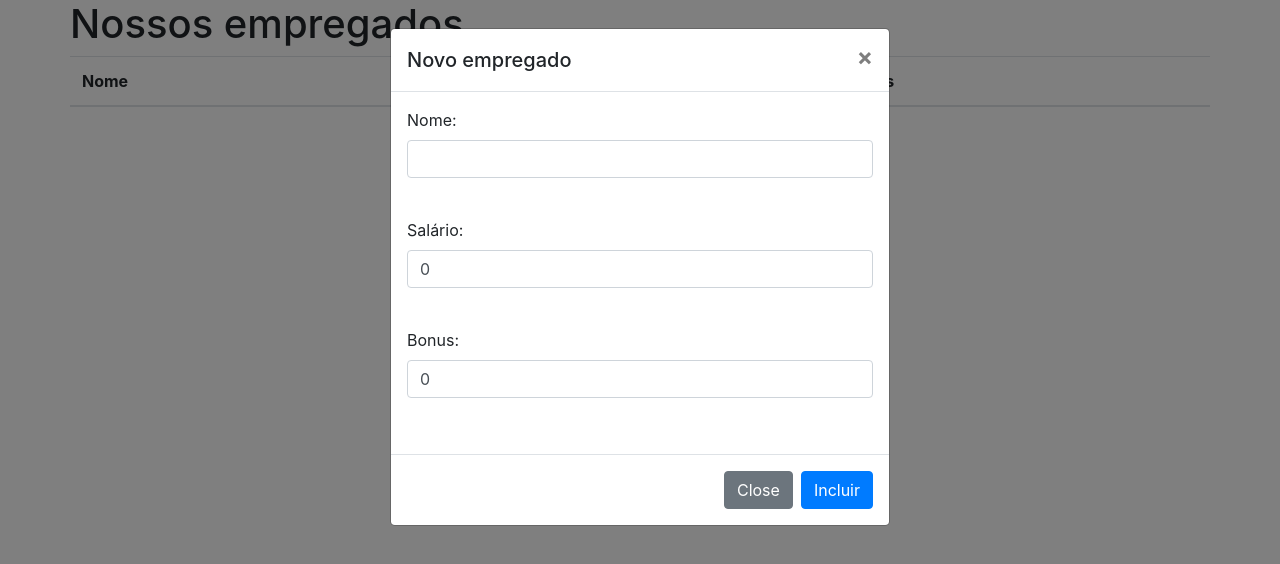
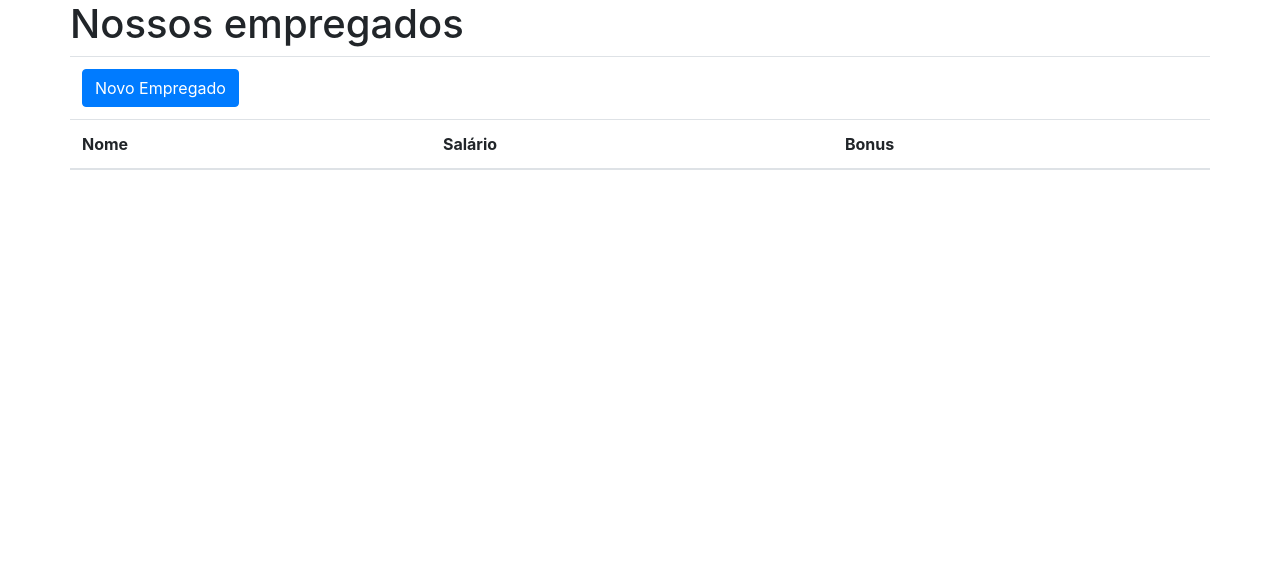
Before and after one commit to rafaellbarros/angular7-componentes-inter, an Angular app: page / in a window 1280 px wide. Shown: the top 564 px of the page. Built offline with nearby package versions, Linux system fonts and the light colour scheme.

Commit message:
Integração com formulários HTML

```diff
--- a/src/app/employee-list/employee-list.component.html
+++ b/src/app/employee-list/employee-list.component.html
@@ -4,6 +4,11 @@
     <p salaryColor="valor"></p>
     <table class="table table-striped">
       <thead>
+        <tr>
+          <td colspan="3">
+            <button class="btn btn-primary" (click)="openNewModal()">Novo Empregado</button>
+          </td>
+        </tr>
         <tr>
           <th>Nome</th>
           <th>Salário</th>
--- a/src/app/employee-list/employee-list.component.ts
+++ b/src/app/employee-list/employee-list.component.ts
@@ -13,15 +13,13 @@ export class EmployeeListComponent implements OnInit {
   employeeNewModal: EmployeeNewModalComponent;
 
   constructor(public employeeService: EmployeeService) {
-    console.log('> ', this.employeeNewModal);
-    setTimeout(() => {
-      console.log(this.employeeNewModal);
-      this.employeeNewModal.show();
-    }, 2000);
-
   }
 
   ngOnInit() {
+  }
+
+  openNewModal() {
+    this.employeeNewModal.show();
   }
 
   getSalaryColor(e) {
--- a/src/app/employee-new-modal/employee-new-modal.component.html
+++ b/src/app/employee-new-modal/employee-new-modal.component.html
@@ -1,4 +1,5 @@
 <!-- Modal -->
+<form (submit)="addEmployee($event)">
   <div class="modal" tabindex="-1" role="dialog" aria-labelledby="exampleModalLabel" aria-hidden="true">
     <div class="modal-dialog" role="document">
       <div class="modal-content">
@@ -25,8 +26,9 @@
         </div>
         <div class="modal-footer">
           <button type="button" class="btn btn-secondary" data-dismiss="modal">Close</button>
-        <button type="button" class="btn btn-primary">Incluir</button>
+          <button type="submit" class="btn btn-primary">Incluir</button>
         </div>
       </div>
     </div>
   </div>
+</form>
--- a/src/app/employee-new-modal/employee-new-modal.component.ts
+++ b/src/app/employee-new-modal/employee-new-modal.component.ts
@@ -1,5 +1,5 @@
 import { Component, OnInit, ElementRef } from '@angular/core';
-import { Employee } from './../employee.service';
+import { Employee, EmployeeService } from './../employee.service';
 
 declare const $;
 
@@ -16,9 +16,19 @@ export class EmployeeNewModalComponent implements OnInit {
     bonus: 0,
   }
 
-  constructor(private element: ElementRef) { }
+  constructor(
+    private element: ElementRef,
+    private employeeService: EmployeeService) { }
 
   ngOnInit() {
+  }
+
+  addEmployee(event) {
+    console.warn(event);
+    const bonus = this.employee.salary >= 1000 ? 0 : this.employee.bonus;
+    this.employeeService.employees.push({name: this.employee.name, salary: this.employee.salary, bonus: bonus});
+    console.log(this.employeeService.employees);
+    this.hide();
   }
 
   show() {
@@ -28,7 +38,13 @@ export class EmployeeNewModalComponent implements OnInit {
 
   private getDivModal(): HTMLElement {
     const nativeElement: HTMLElement = this.element.nativeElement;
-    return nativeElement.firstChild as HTMLElement;
+    return nativeElement.firstChild.firstChild as HTMLElement;
+  }
+
+
+  hide() {
+    const divModal = this.getDivModal();
+    $(divModal).modal('hide');
   }
 
 }
```
Lines whose indentation alone changed are shown as unchanged.
